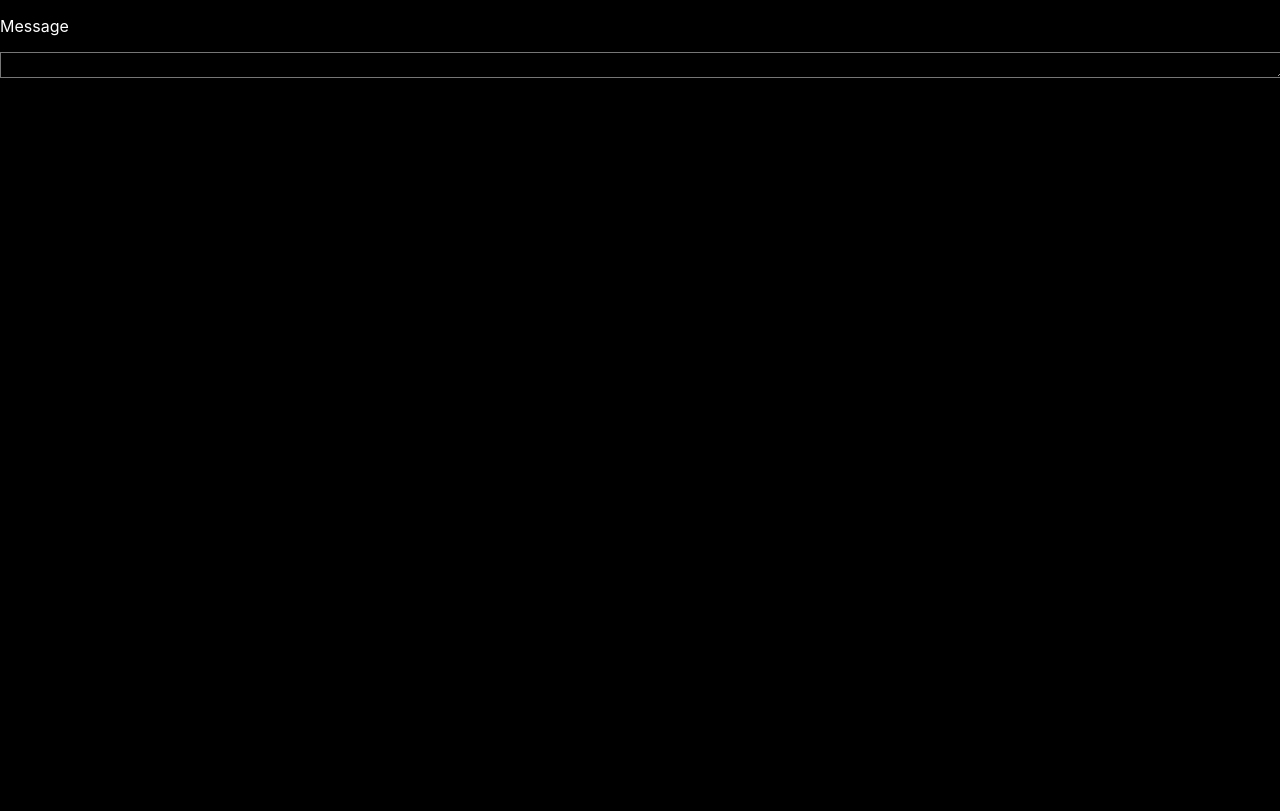
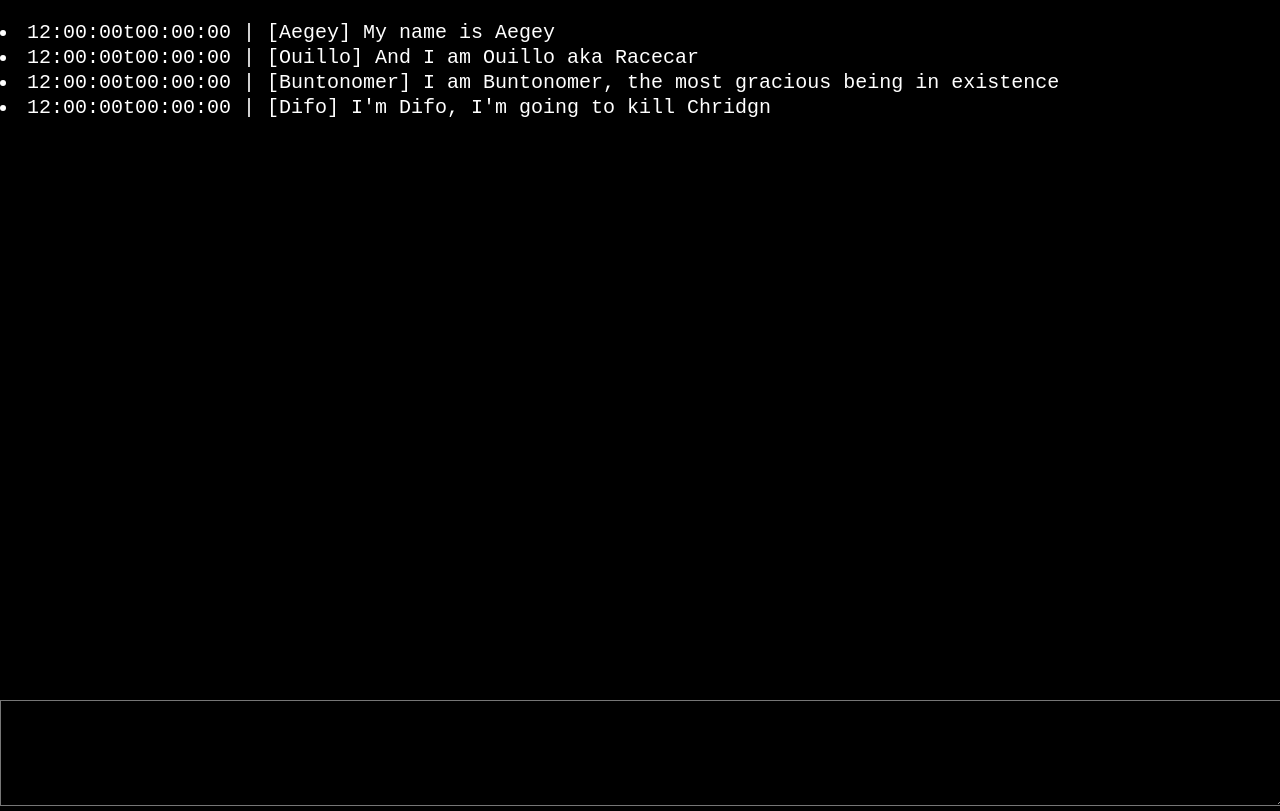
Before and after one commit to christianquebral/msglite_webapp, a React (Create React App) app: page / in a window 1280 px wide. Built offline with nearby package versions, Linux system fonts and the light colour scheme.

Commit message:
add base website layout

```diff
--- a/src/App.css
+++ b/src/App.css
@@ -1,12 +1,26 @@
-html { font-family: Ubuntu; }
 body {background-color: black;}
 textarea {
   width: 100%;
-  height: 20px;
+  height: 100px;
   resize: vertical;
   background-color: black;
   color: white;
+  font-size: 20px;
+  font-family: 'ubuntu mono', monospace;
+}
+.input {
+  font-family: 'ubuntu mono', monospace;
+  bottom: 0;
+  position:absolute;
+  width: 100%;
+  height: 100px;
+  resize: vertical;
+  border: none;
+  outline: none;
 }
 .message {
+  font-family: 'ubuntu mono', monospace;
   color: white;
+  line-height: 25px;
+  font-size: 20px;
 }
--- a/src/App.js
+++ b/src/App.js
@@ -2,6 +2,7 @@ import './App.css';
 
 import Message from './Components/Message';
 import Input from './Components/Input'
+
 
 function App() {
   return (
--- a/src/Components/Input.js
+++ b/src/Components/Input.js
@@ -1,7 +1,7 @@
 function Input() {
 	return (
-	    <form action="" method="post">
-	      <span contenteditable="true">
+	    <form class="input" action="" method="post">
+	      <span contenteditable>
 	        <textarea type="text" name="user_input" required></textarea>
 	      </span>
 	    </form>
--- a/src/Components/Message.js
+++ b/src/Components/Message.js
@@ -1,6 +1,15 @@
+const messages = [
+  '12:00:00t00:00:00 | [Aegey] My name is Aegey',
+  '12:00:00t00:00:00 | [Ouillo] And I am Ouillo aka Racecar',
+  '12:00:00t00:00:00 | [Buntonomer] I am Buntonomer, the most gracious being in existence',
+  '12:00:00t00:00:00 | [Difo] I\'m Difo, I\'m going to kill Chridgn',
+]
+
+const listMessages = messages.map(message => <li>{message}</li>);
+
 function Message() {
 	return (
-		<p>Message</p>
+		<p class="message">{listMessages}</p>
 	);
 }
 
```
